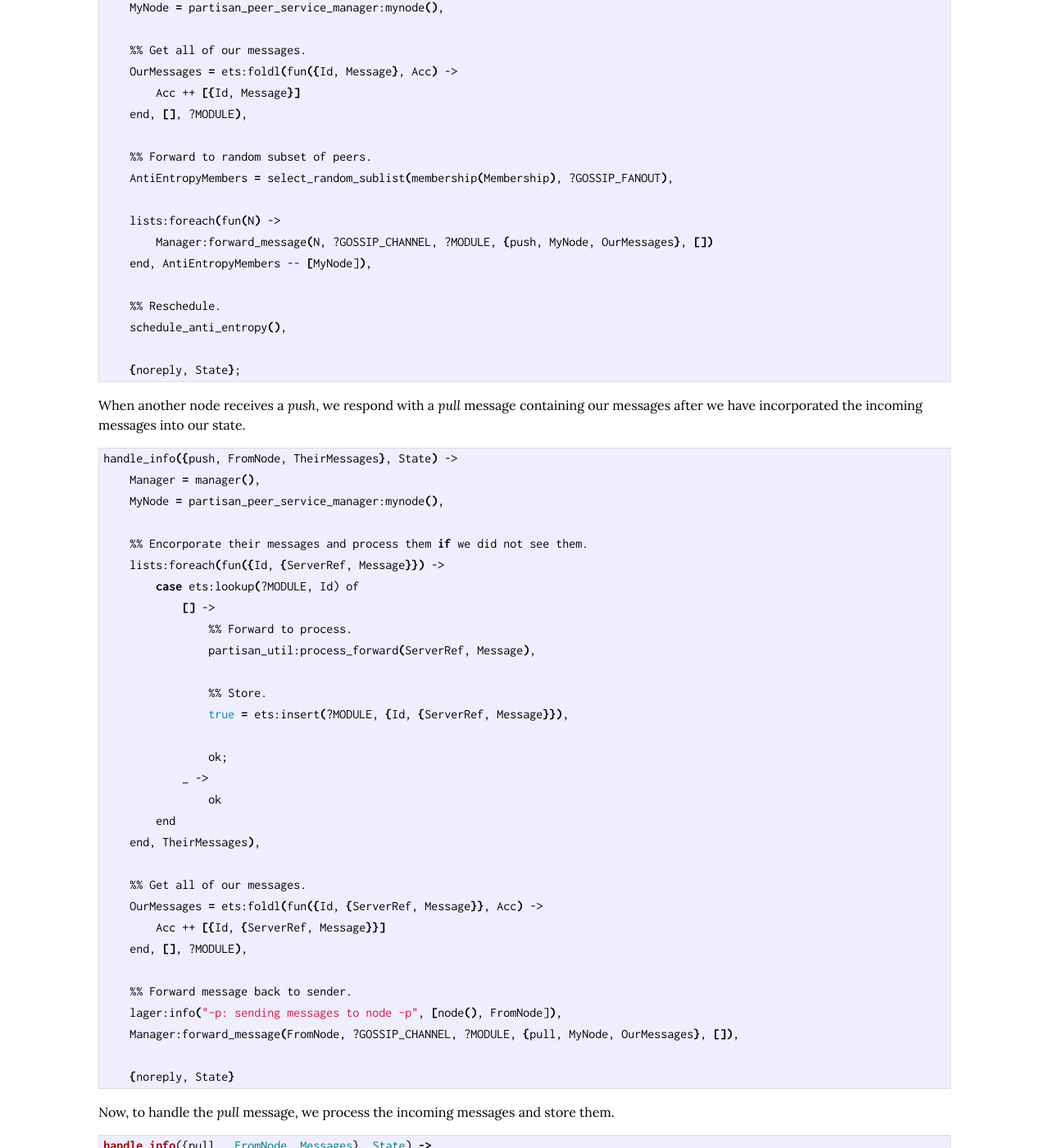
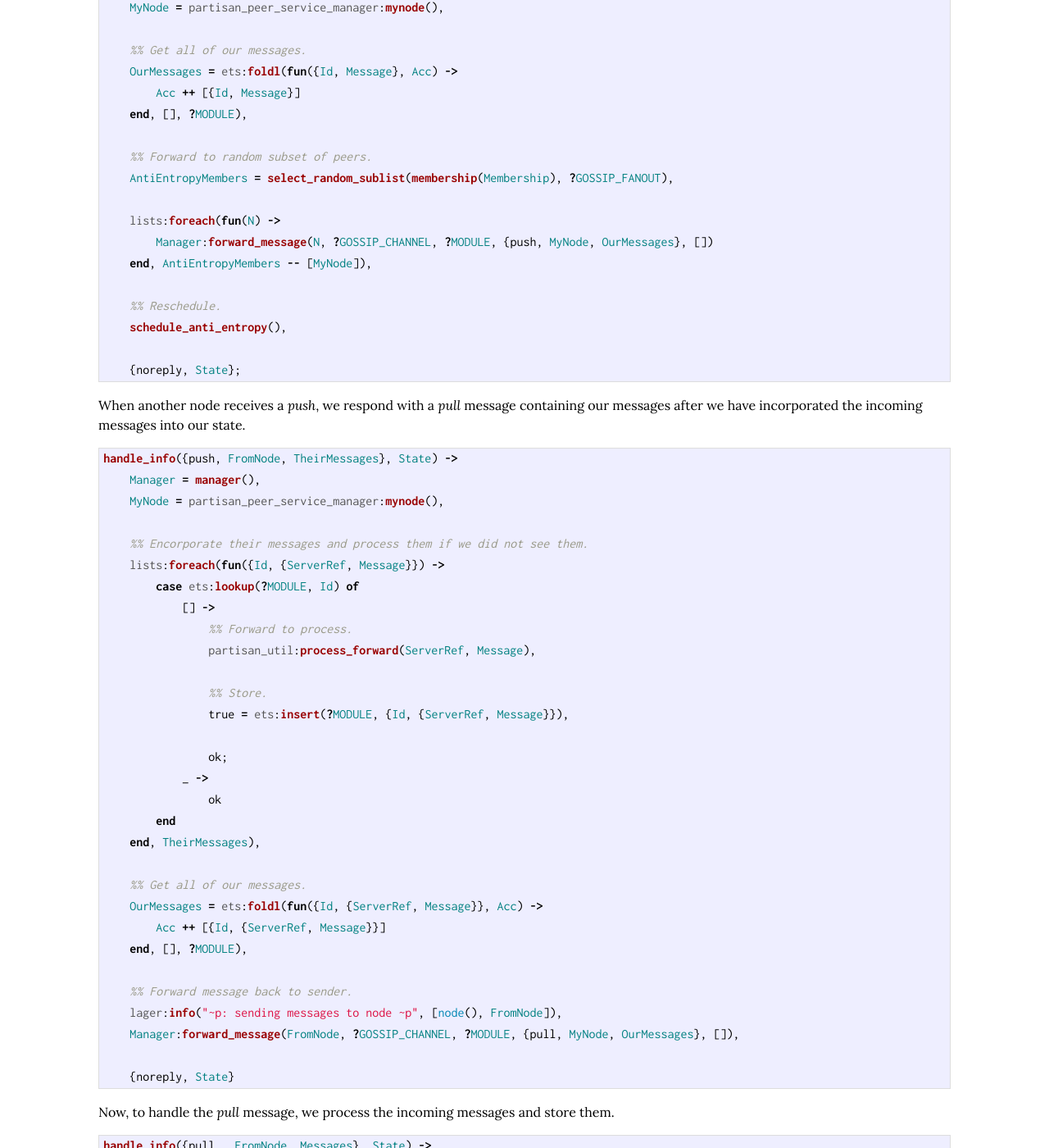
Before and after one commit to cmeiklejohn/cmeiklejohn.github.io, a Jekyll site: the page built from _posts/2019-04-20-fault-injection-reliable-broadcast.markdown, in a window 1280 px wide and 1400 px high, scrolled down 7754 px. Shown: the whole window at 82% size. Built offline with Jekyll 4.4.1, drawn with Linux system fonts in a browser that asks for light colours; some web fonts are replaced; some of the changed text lies outside the part shown.

Commit message:
prototyping new article

```diff
--- a/_posts/2019-04-20-fault-injection-reliable-broadcast.markdown
+++ b/_posts/2019-04-20-fault-injection-reliable-broadcast.markdown
@@ -293,7 +293,7 @@ schedule_anti_entropy() ->
 
 When our timer fires, we perform the following actions: (a.) transmit our messages as *push* messages and (b.) reschedule the timer.
 
-{% highlight sh %}
+{% highlight erlang %}
 handle_info(antientropy, #state{membership=Membership}=State) ->
     Manager = manager(),
     MyNode = partisan_peer_service_manager:mynode(),
@@ -318,7 +318,7 @@ handle_info(antientropy, #state{membership=Membership}=State) ->
 
 When another node receives a *push*, we respond with a *pull* message containing our messages after we have incorporated the incoming messages into our state.
 
-{% highlight sh %}
+{% highlight erlang %}
 handle_info({push, FromNode, TheirMessages}, State) ->
     Manager = manager(),
     MyNode = partisan_peer_service_manager:mynode(),
```
